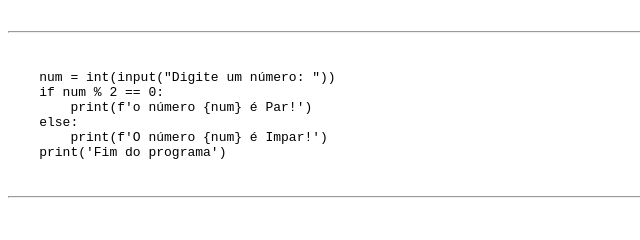
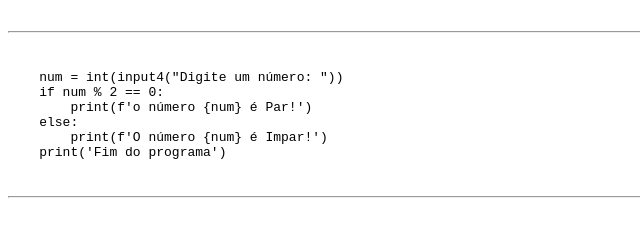
Before and after one commit to lyanthelyan/Hello-World-Web-Design, a plain HTML site: page Aulas HTML e CSS/8.1 - Citações e Códigos/index.html in a window 1280 px wide. Shown: the part 151-391 px from the top of the page, 0-640 px from the left. Drawn offline with Linux system fonts and the light colour scheme.

Commit message:
Update index.html

```diff
--- a/Aulas HTML e CSS/8.1 - Citações e Códigos/index.html
+++ b/Aulas HTML e CSS/8.1 - Citações e Códigos/index.html
@@ -13,7 +13,7 @@
     <pre>
         <hr>
         <code>
-    num = int(input("Digite um número: "))
+    num = int(input4("Digite um número: "))
     if num % 2 == 0:
         print(f'o número {num} é Par!')
     else:
```
